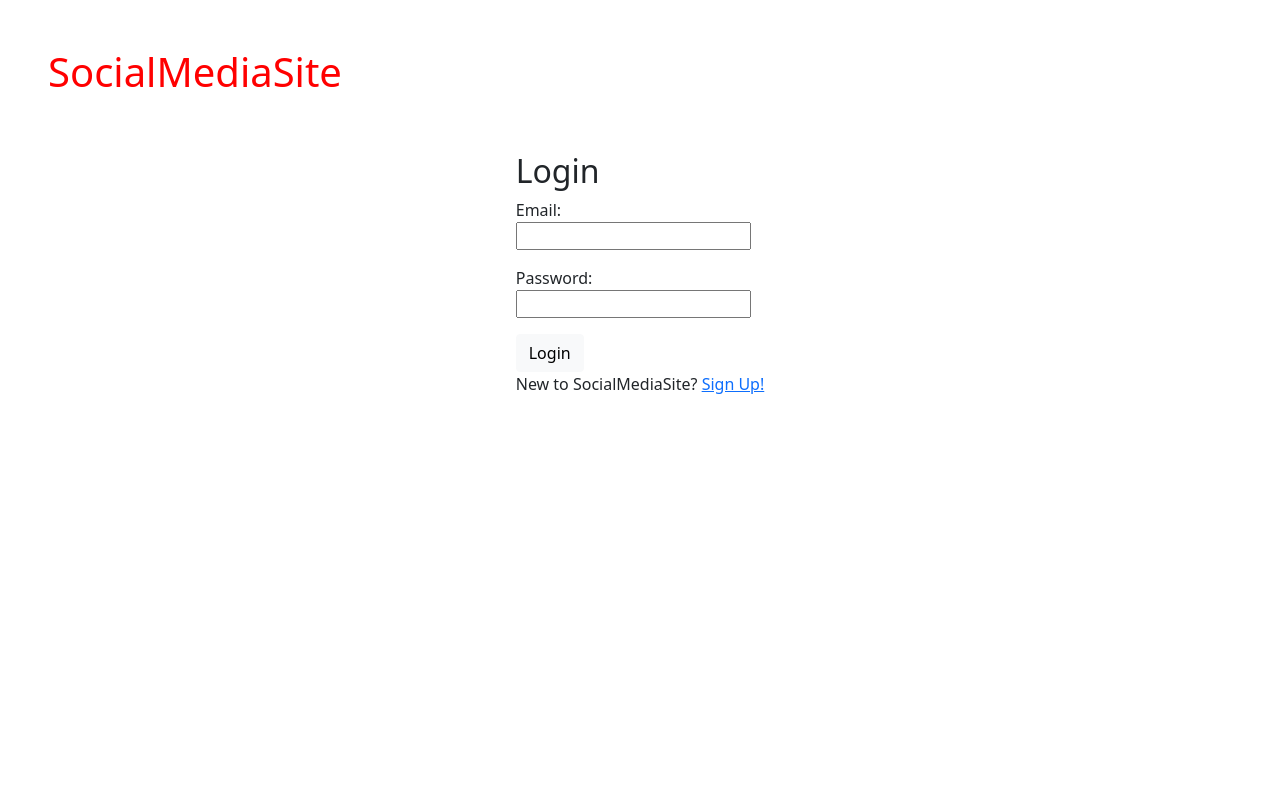
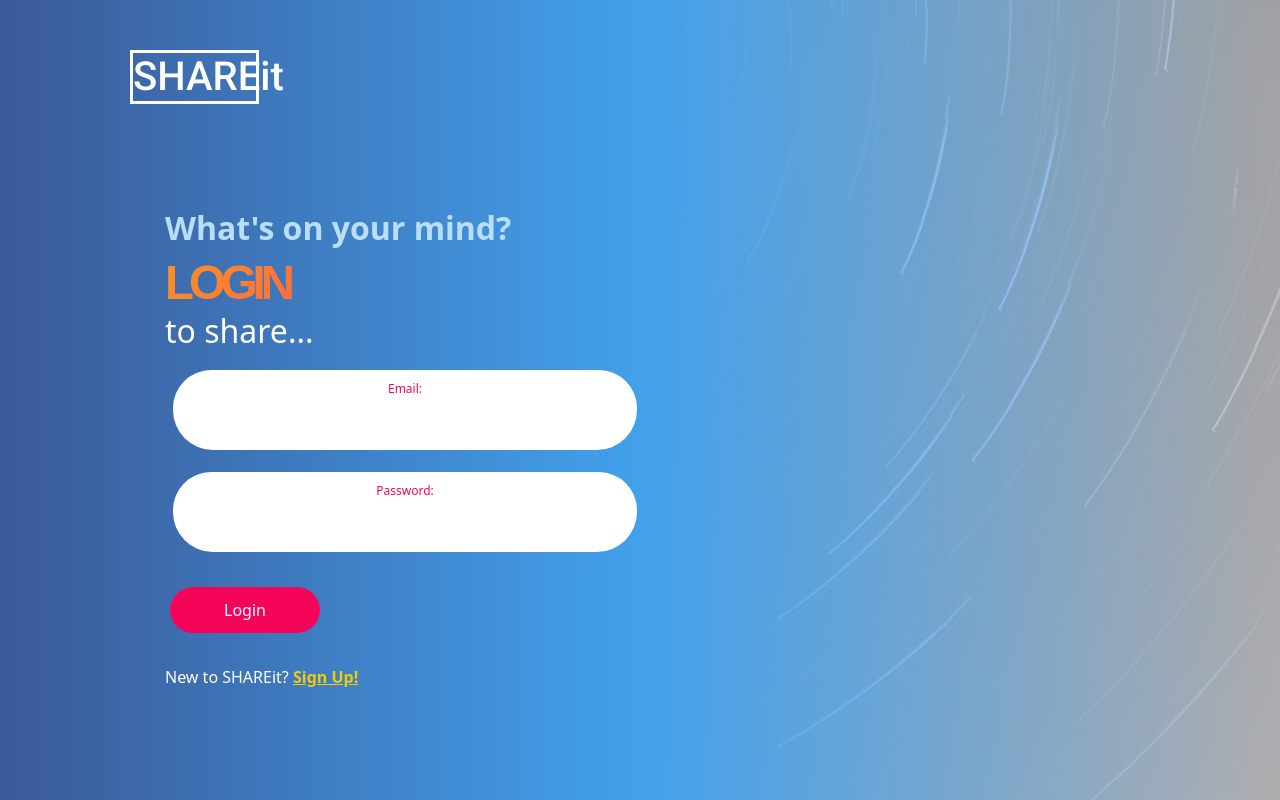
Before and after one commit to Htet159/Python, a Flask app: page / in a window 1280 px wide. Run offline with Flask 2, Linux system fonts and the light colour scheme.

Commit message:
css for login page

```diff
--- a/flask_app/static/css/style.css
+++ b/flask_app/static/css/style.css
@@ -3,11 +3,148 @@
     margin: 0 auto;
 }
 
-friend-img {
+.friend-img {
     border-radius: 50%;
     width: 150px;
 }
 
 h1 {
-    color: red;
+    color: #fff;
 }
+
+.login {
+    background-image:
+    linear-gradient(to right, rgba(59, 89, 152, 1), rgba(66, 161, 236, 1), rgba(223, 223, 223, 0.7)),
+    url('/static/images/bg-3.jpeg');
+    width: 100%;
+    height: 400px;
+    background-size: cover;
+    color: white;
+}
+
+.login-form {
+    color: #fff;
+    margin-left: 150px;
+    width: 500px;
+    padding: 15px;
+    border-radius: 15px;
+    /* background-color: #fff; */
+    /* text-align: center; */
+}
+
+.login-btn {
+    color: #fff;
+    background-color: #F5055A;
+    border-radius: 25px;
+    width: 150px;
+    padding: 10px;
+}
+
+.site-title {
+    margin-top: 50px;
+    margin-left: 130px;
+    margin-bottom: 90px;
+    font-family: 'Comfortaa',
+    cursive;
+    font-family: 'Roboto',
+    sans-serif;
+    border-style: solid;
+}
+
+h1.site-title {
+    color: #fff;
+    width: 129px;
+}
+
+.login-text {
+    font-weight: bold;
+    color:#B9DEFA;
+}
+
+a:link {
+    color: #F2cB05;
+    background-color: transparent;
+    text-decoration: underline;
+    font-weight: bold;
+}
+
+a:visited {
+    color: #F2cB05;
+    text-decoration: underline;
+    font-weight: bold;
+}
+
+a:hover {
+    color: #dfdfdf;
+    text-decoration: underline;
+    font-weight: bold;
+}
+
+a:active {
+    color: #B9DEFA;
+    background-color: transparent;
+    text-decoration: underline;
+}
+
+/* LABEL INSIDE OF INPUT */
+.full-input {
+    display: block;
+    padding: 3px;
+    text-align: center;
+}
+
+input {
+    outline: none;
+    border: none;
+    display: block;
+    line-height: 0.5em;
+    font-size: 12pt;
+    padding: 10px 45px;
+    width: 100%;
+    margin-left: 5px;
+    border-bottom-left-radius: 40px;
+    border-bottom-right-radius: 40px;
+}
+
+label {
+    display: block;
+    font-size: 12px;
+    color: #F5055A;
+    background-color: white;
+    padding: 10px;
+    width: 100%;
+    margin-left: 5px;
+    border-top-left-radius: 40px;
+    border-top-right-radius: 40px;
+}
+
+/* ANIMATED TEXT */
+
+div.text {
+    background: linear-gradient(-45deg, #ff5a94, #ff6044, #F2cB05, #F2cB05);
+    background-size: 300%;
+    font-family: Arial, Helvetica, sans-serif;
+    font-weight: 900;
+    font-size: 3.7vw;
+    letter-spacing: -5px;
+    text-transform: uppercase;
+    -webkit-background-clip: text;
+    -webkit-text-fill-color: transparent;
+    animation: animated_text 10s ease-in-out infinite;
+    -moz-animation: animated_text 10s ease-in-out infinite;
+    -webkit-animation: animated_text 10s ease-in-out infinite;
+}
+
+@keyframes animated_text {
+    0% {
+        background-position: 0px 50%;
+    }
+
+    50% {
+        background-position: 100% 50%;
+    }
+
+    100% {
+        background-position: 0px 50%;
+    }
+}
--- a/flask_app/templates/dashboard.html
+++ b/flask_app/templates/dashboard.html
@@ -5,8 +5,8 @@
     <meta charset="UTF-8">
     <meta http-equiv="X-UA-Compatible" content="IE=edge">
     <meta name="viewport" content="width=device-width, initial-scale=1.0">
-    <!-- <link href="https://cdn.jsdelivr.net/npm/bootstrap@5.1.3/dist/css/bootstrap.min.css" rel="stylesheet"
-        integrity="sha384-1BmE4kWBq78iYhFldvKuhfTAU6auU8tT94WrHftjDbrCEXSU1oBoqyl2QvZ6jIW3" crossorigin="anonymous"> -->
+    <link href="https://cdn.jsdelivr.net/npm/bootstrap@5.1.3/dist/css/bootstrap.min.css" rel="stylesheet"
+        integrity="sha384-1BmE4kWBq78iYhFldvKuhfTAU6auU8tT94WrHftjDbrCEXSU1oBoqyl2QvZ6jIW3" crossorigin="anonymous">
     <link rel="stylesheet" href="{{ url_for('static',filename='css/style.css') }}">
         <title>SocialMediaSite - Dashboard</title>
 </head>
--- a/flask_app/templates/edit_post.html
+++ b/flask_app/templates/edit_post.html
@@ -15,7 +15,7 @@
         <h3><a href="#">Dashboard</a> | <a href="#">Profile</a> | <a href="/logout">Sign Out</a></h3>
     </div>
 
-    <div class="container">
+    <div>
         <form action="#" method='post' class="bg-light p-5">
             {% with messages = get_flashed_messages(category_filter=['post']) %}
             {% if messages %}
@@ -31,7 +31,7 @@
                     <input type="text" name="name" class="form-control" value="{{post.message}}">
                 </div>
             </div>
-            <input class="btn btn-warning my-3" type="submit" value="Update Post">
+            <input class="btn my-3" type="submit" value="Update Post">
         </form>
     </div>
 </body>
--- a/flask_app/templates/index.html
+++ b/flask_app/templates/index.html
@@ -6,14 +6,20 @@
     <meta name="viewport" content="width=device-width, initial-scale=1.0">
     <link href="https://cdn.jsdelivr.net/npm/bootstrap@5.1.3/dist/css/bootstrap.min.css" rel="stylesheet"
         integrity="sha384-1BmE4kWBq78iYhFldvKuhfTAU6auU8tT94WrHftjDbrCEXSU1oBoqyl2QvZ6jIW3" crossorigin="anonymous">
+        <link rel="preconnect" href="https://fonts.googleapis.com">
+        <link rel="preconnect" href="https://fonts.gstatic.com" crossorigin>
+        <link href="https://fonts.googleapis.com/css2?family=Comfortaa:wght@500&family=Roboto:wght@400;500;700&display=swap"
+            rel="stylesheet">
         <link rel="stylesheet" href="{{ url_for('static',filename='css/style.css') }}">
-    <title>SocialMediaSite</title>
+    <title>SHAREit - Login</title>
 </head>
-<body>
-    <h1 class="site-title p-5">SocialMediaSite</h1>
-    <div class="container d-flex justify-content-center">
+<body class="login">
+    <h1 class="site-title">SHAREit</h1>
+    <div class="container login-form">
         <form action="/login" method='post'>
-            <h2>Login</h2>
+            <!-- <div class="text">Orangeable</div> -->
+            <h2><span class="login-text">What's on your mind?</span></h2>
+            <h2><div class="text">Login</div> to share...</h2>
             {% with messages = get_flashed_messages(category_filter=['login']) %}
             {% if messages %}
             {% for message in messages %}
@@ -21,19 +27,19 @@
             {% endfor %}
             {% endif %}
             {% endwith %}
-            <div class="mb-3">
-                <label for="email">Email:</label><br>
-                <input type="text" name="email">
+            <div class="full-input my-3">
+                <label for="email">Email:</label>
+                <input id="email" type="text" name="email">
             </div>
-            <div class="mb-3">
-                <label for="password">Password:</label><br>
+            <div class="full-input my-3">
+                <label for="password">Password:</label>
                 <input type="password" name="password">
             </div>
-            <div class="me-3">
-                <input class="btn btn-light" type="submit" value="Login">
+            <div>
+                <input class="btn login-btn my-3" type="submit" value="Login">
             </div>
-            <p>New to SocialMediaSite? <a href="/signup">Sign Up!</a></p>
         </form>
+        <p class="my-3">New to SHAREit? <a href="/signup">Sign Up!</a></p>
     </div>
 </body>
 </html>
```
Also changed, not shown: flask_app/static/images/bg-3.jpeg (added), 4 other files.
